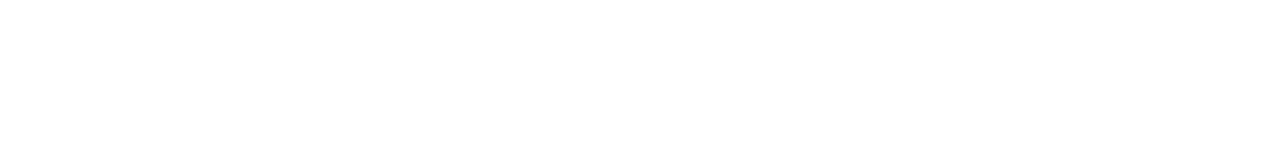
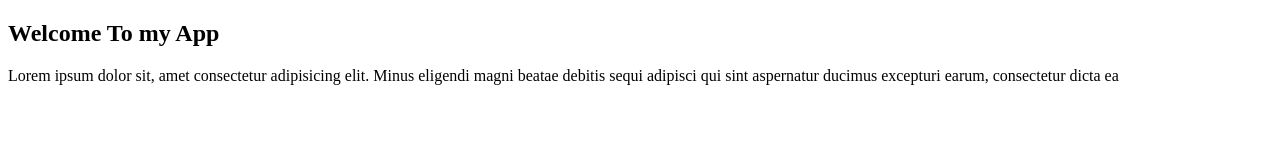
Before and after one commit to abdualrhman9/git_tut, a plain HTML site: page index.html in a window 1280 px wide. Drawn offline with Linux system fonts and the light colour scheme.

Commit message:
Add Main Element & intro Section

```diff
--- a/index.html
+++ b/index.html
@@ -6,6 +6,9 @@
     <title>Document</title>
 </head>
 <body>
-
+    <div class="main">
+        <h2>Welcome To my App</h2>
+        <p>Lorem ipsum dolor sit, amet consectetur adipisicing elit. Minus eligendi magni beatae debitis sequi adipisci qui sint aspernatur ducimus excepturi earum, consectetur dicta ea </p>
+    </div>
 </body>
 </html>
```
